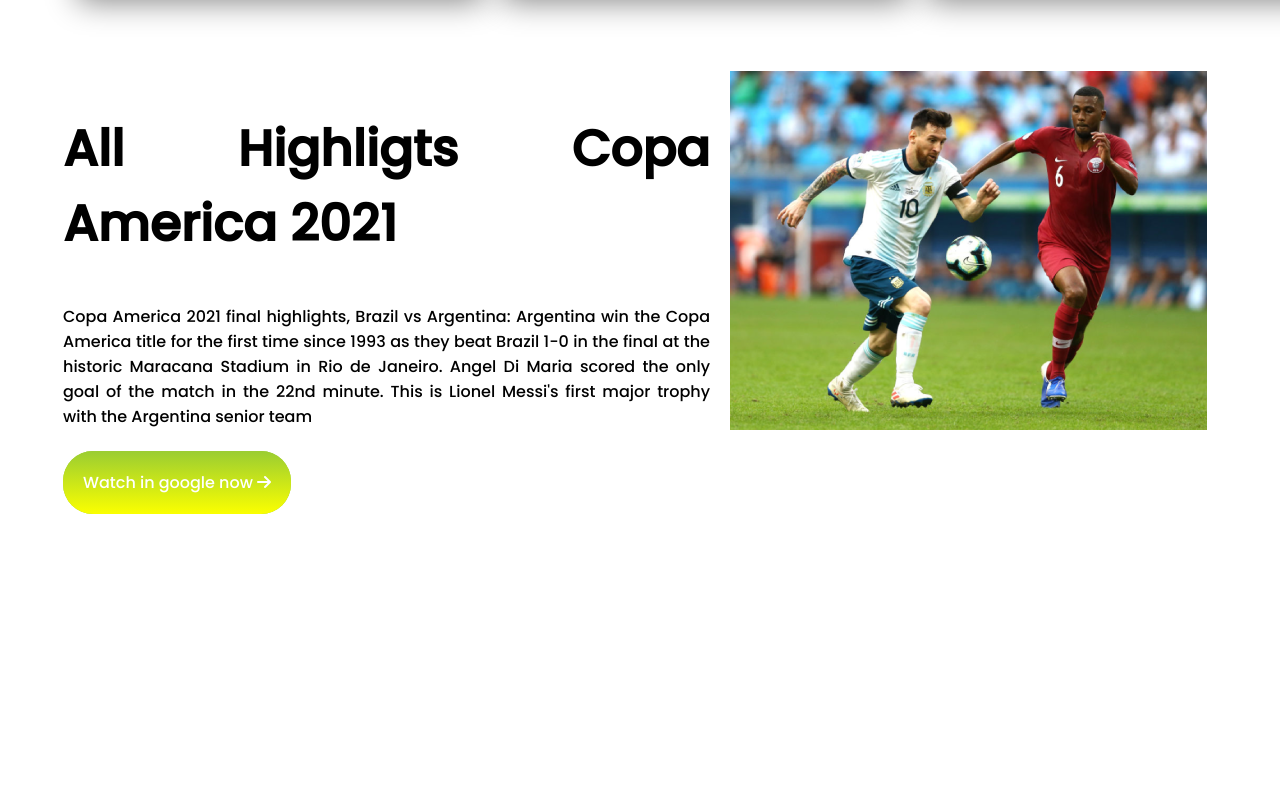
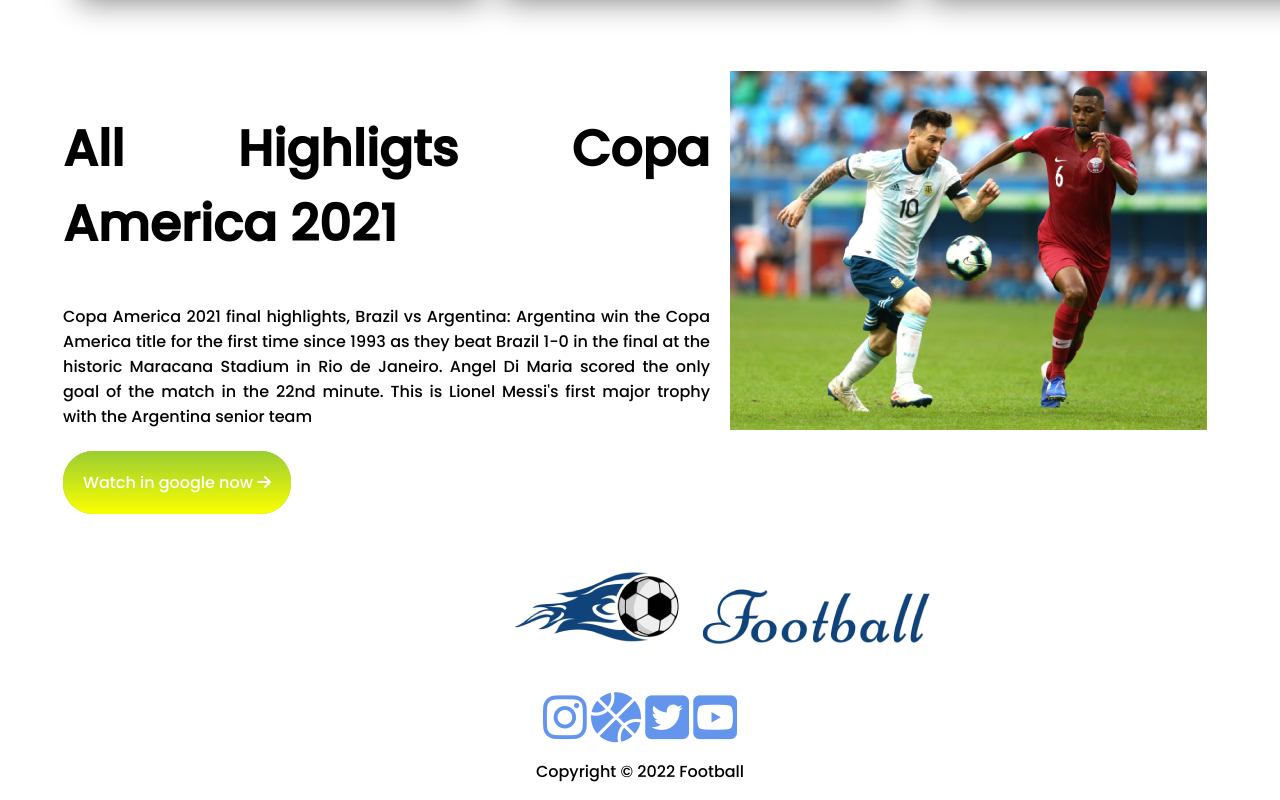
Before and after one commit to mou001/assignment_2, a plain HTML site: page index.html in a window 1280 px wide. Shown: the part 2974-3774 px from the top of the page. Before the commit the page ends 3499 px from the top, so only its background shows below. Drawn offline with Linux system fonts and the light colour scheme.

Commit message:
last commit

```diff
--- a/index.html
+++ b/index.html
@@ -142,8 +142,18 @@
             </div>
             <div class="one"><img src="match1.png" alt=""></div>
         </section>
-
+        <!-- 2nd section end -->
     </main>
+    <!-- footer start -->
+    <footer>
+        <section class="footer-section">
+            <div><img src="logo1.png" alt=""></div>
+            <p><i class="fab fa-instagram"></i> <i class="fas fa-basketball-ball"></i> <i
+                    class="fab fa-twitter-square"></i> <i class="fab fa-youtube-square"></i></p>
+            <p>Copyright &copy; 2022 Football</p>
+        </section>
+    </footer>
+    <!-- footer end -->
 </body>
 
 </html>
--- a/style.css
+++ b/style.css
@@ -87,3 +87,28 @@
     margin-left: 50px;
     margin-top: 30px;
 }
+.footer-section{
+    margin-top: 50px;
+}
+.footer-section div img{
+    margin-left: 500px;
+}
+.fa-instagram{
+    color: cornflowerblue;
+    font-size: 50px;
+}
+.fa-basketball-ball{
+    color: cornflowerblue;
+    font-size: 50px;
+}
+.fa-twitter-square{
+    color: cornflowerblue;
+    font-size: 50px;
+}
+.fa-youtube-square{
+    color: cornflowerblue;
+    font-size: 50px;
+}
+.footer-section p{
+    text-align: center;
+}
```
Also changed, not shown: logo1.png (added).
